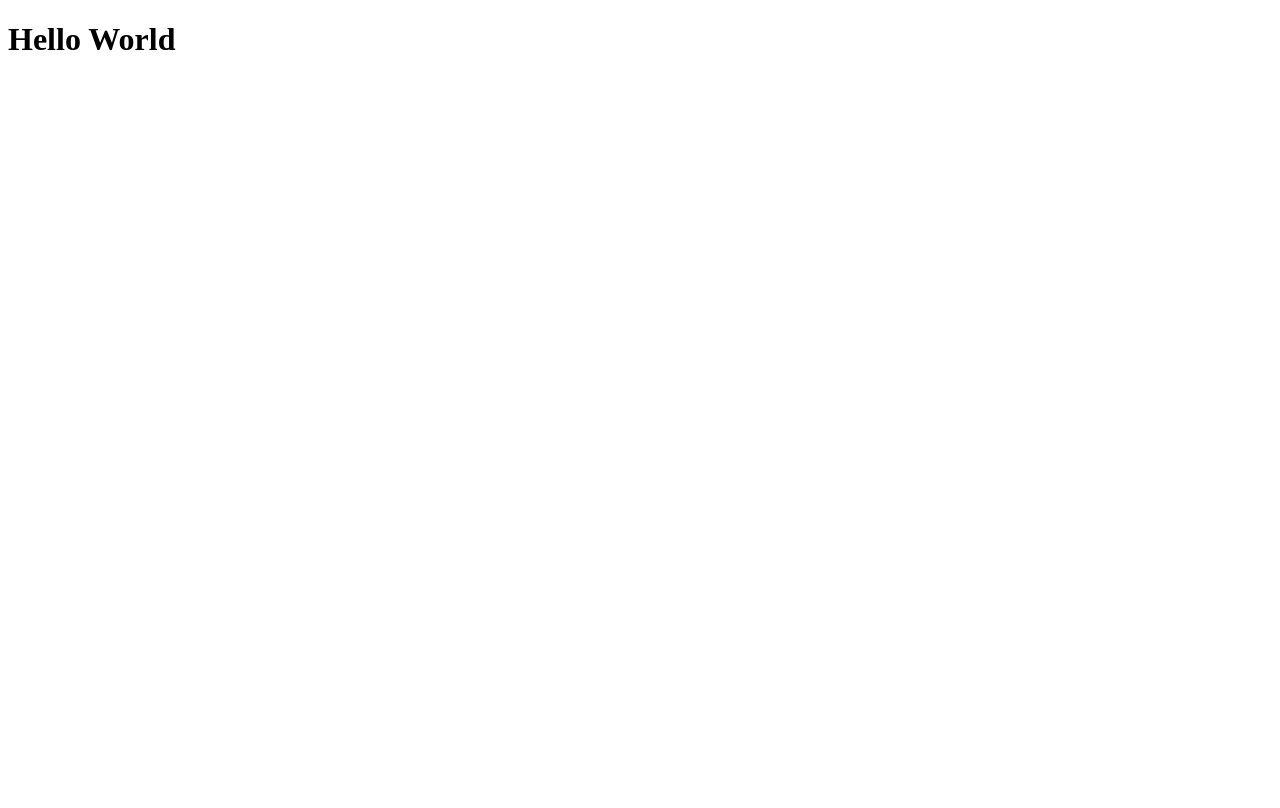
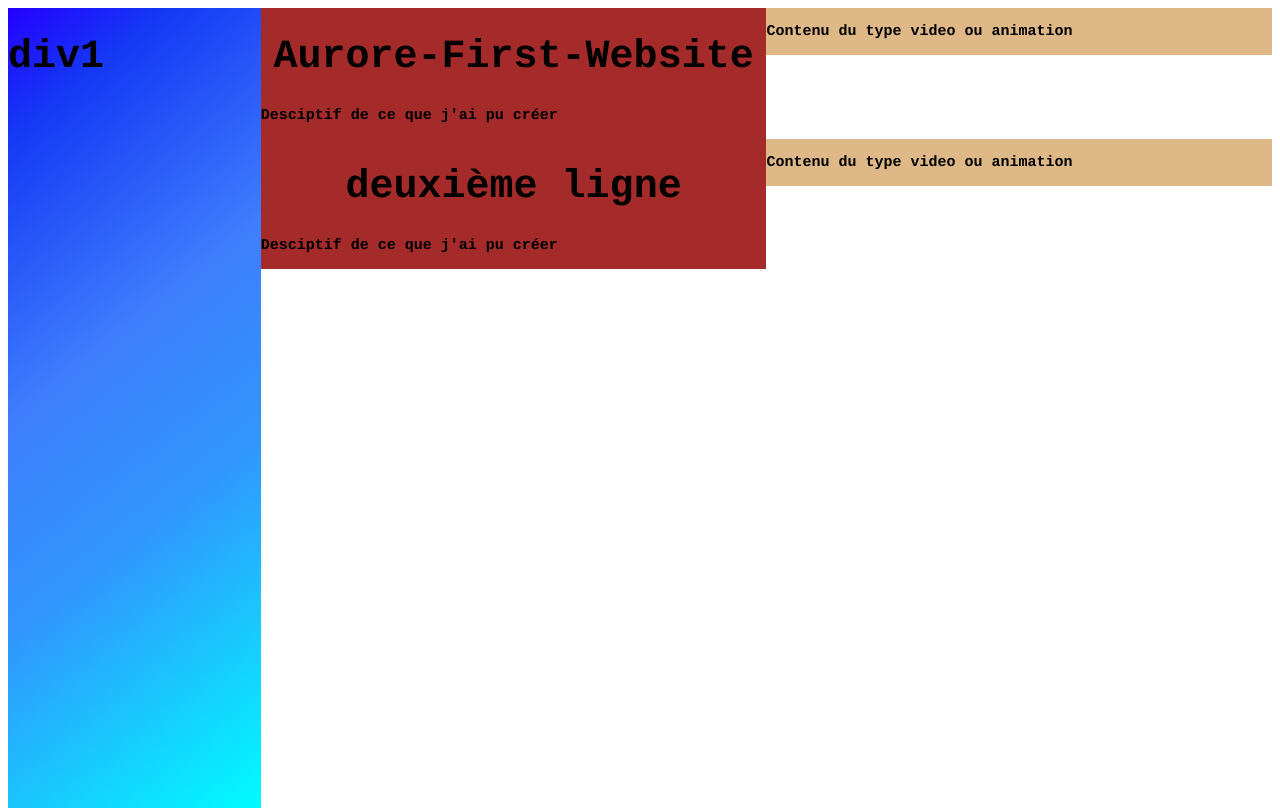
Before and after one commit to Poisch/Poisch.github.io, a plain HTML site: page index.html in a window 1280 px wide. Drawn offline with Linux system fonts and the light colour scheme; some packages are replaced by stand-ins of ours; a script that the page names is missing.

Commit message:
Mise en page
Mise en page sans la fonction de scroll ni le contenu

```diff
--- a/index.html
+++ b/index.html
@@ -1,10 +1,41 @@
 <!DOCTYPE html>
 <html>
  <head>
+    <meta charset="utf-8">
+    <title> Aurore's Website </title>
+    <link rel="icon" type="image/png" href="images/first-icon-website.png"/>
+    <link rel="stylesheet" href="styles.css">
  </head>
+
+
  <body>
-   <h1>Hello World<h1>
-    <script type="module" src="https://unpkg.com/@splinetool/viewer/build/spline-viewer.js"></script>
-    <spline-viewer url="https://prod.spline.design/FVZWbQH2B6ndj9UU/scene.splinecode" events-target="global"></spline-viewer>
+    <div class="barre-contenu">
+      <h1>div1</h1>
+    </div>
+    <div class="main">
+      <div class="ligne">
+        <div class="description">
+          <h1><center>Aurore-First-Website</center> </h1>
+          <h3>Desciptif de ce que j'ai pu créer</h3>
+        </div>
+        <div class="contenu">
+          <h3>Contenu du type video ou animation</h3>
+          <script type="module" src="https://unpkg.com/@splinetool/viewer/build/spline-viewer.js"></script>
+          <spline-viewer url="https://prod.spline.design/FVZWbQH2B6ndj9UU/scene.splinecode" events-target="global"></spline-viewer>
+        </div>
+      </div>
+      <div class="ligne">
+        <div class="description">
+          <h1><center>deuxième ligne</center> </h1>
+          <h3>Desciptif de ce que j'ai pu créer</h3>
+        </div>
+        <div class="contenu">
+          <h3>Contenu du type video ou animation</h3>
+          <script type="module" src="https://unpkg.com/@splinetool/viewer/build/spline-viewer.js"></script>
+          <spline-viewer url="https://prod.spline.design/FVZWbQH2B6ndj9UU/scene.splinecode" events-target="global"></spline-viewer>
+        </div>
+      </div>
+    </div>
+
  </body>
 </html>
--- /dev/null
+++ b/styles.css
@@ -0,0 +1,46 @@
+.barre-contenu{
+    background: rgb(0,252,255);
+    background: linear-gradient(321deg, rgba(0,252,255,1) 0%, rgba(49,150,253,1) 37%, rgba(62,125,253,1) 59%, rgba(21,57,245,1) 87%, rgba(36,0,255,1) 100%);
+    background-blend-mode: screen;
+    background-size: cover;
+    float: left;
+    width: 20%;
+    min-height: 100vh;
+}
+
+.main{
+    float: right;
+    width: 80%;
+    margin: auto;
+}
+
+.description{
+    float: left;
+    width: 50%;
+    min-height: fit-content;
+    background-color: brown;
+    display: table-cell;
+}
+.contenu{
+    float: right;
+    width: 50%;
+    background-color: burlywood;
+    min-height: fit-content;
+    display: table-cell;
+}
+
+.ligne:after {
+    content: "";
+    display: table;
+    clear: both;
+}
+h1{
+    font-size: 40px;
+    font-family:'Courier New', Courier, monospace;
+    text-rendering: geometricPrecision;
+}
+h3{
+    font-size: 15px;
+    font-family:'Courier New', Courier, monospace;
+    text-rendering: geometricPrecision;
+}
```
Also changed, not shown: images/first-icon-website.png (added).
